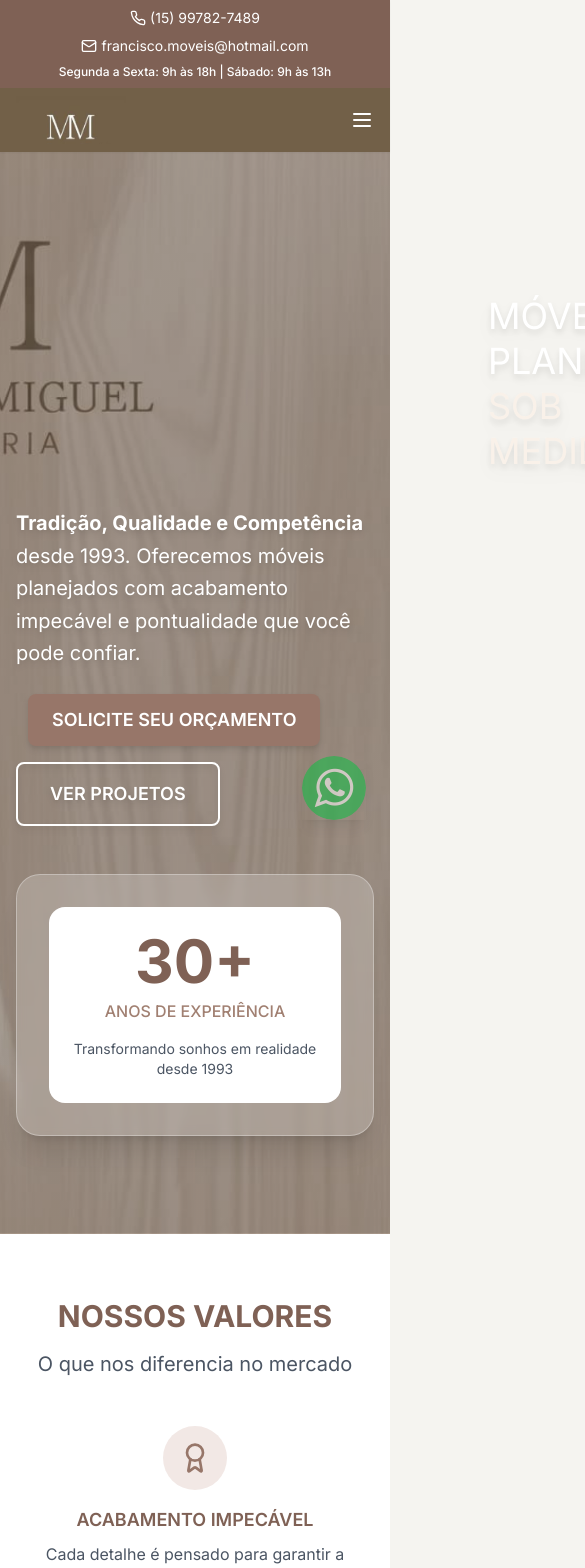
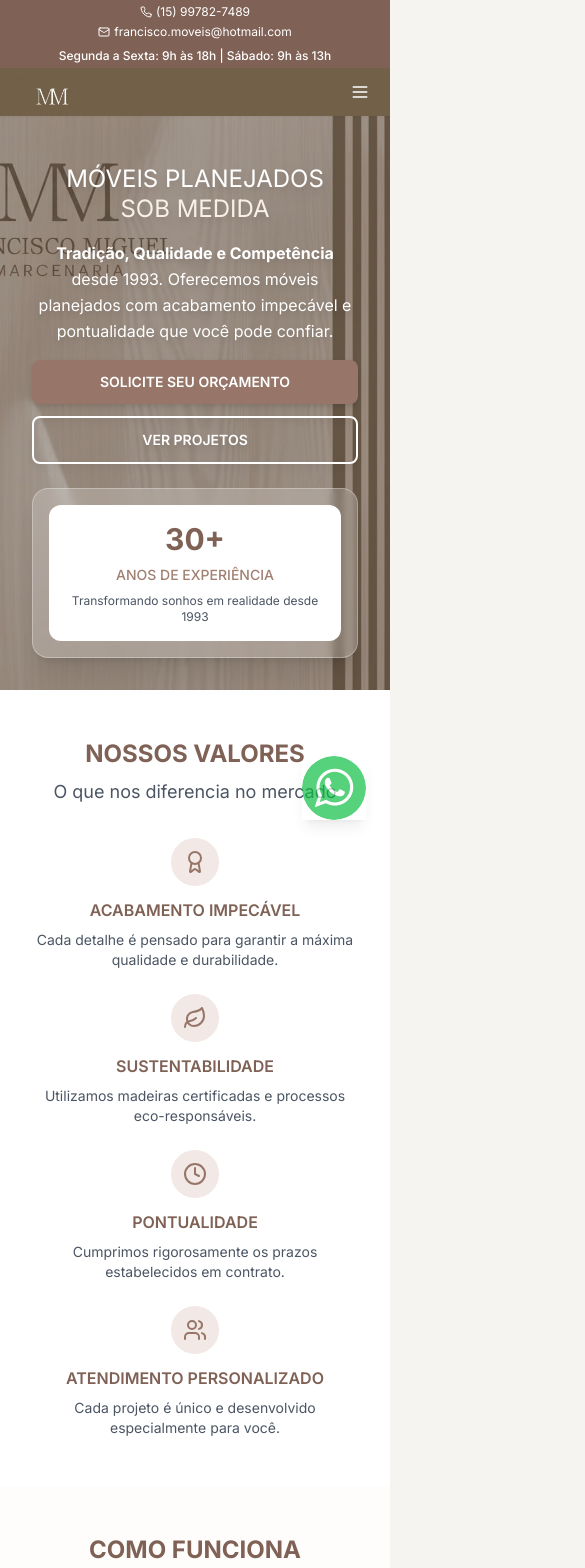
Before and after one commit to DevZipMateus/miguel-miguel-moveis-web, a React (Vite) app: page / in a window 390 px wide. Shown: the top 1568 px of the page, 585 px wide, since content can reach past the window. Built offline with nearby package versions, Linux system fonts and the light colour scheme.

Commit message:
Fix: Improve site responsiveness
Improve the site's responsiveness for both mobile and web across all screen sizes.

```diff
--- a/src/components/Header.tsx
+++ b/src/components/Header.tsx
@@ -1,3 +1,4 @@
+
 import { useState } from 'react';
 import { Menu, X, Phone, Mail } from 'lucide-react';
 import { Link, useLocation } from 'react-router-dom';
@@ -28,20 +29,20 @@ const Header = () => {
   return (
     <header className="bg-white shadow-sm relative z-50">
       {/* Top Bar */}
-      <div className="bg-brown-800 text-white py-2">
+      <div className="bg-brown-800 text-white py-1 sm:py-2">
         <div className="container-custom">
-          <div className="flex flex-col md:flex-row justify-between items-center text-sm gap-2">
-            <div className="flex flex-col sm:flex-row items-center gap-2 sm:gap-4">
-              <a href="tel:15997827489" className="flex items-center hover:text-beige-200 transition-colors whitespace-nowrap">
-                <Phone className="h-4 w-4 mr-1 flex-shrink-0" />
-                (15) 99782-7489
+          <div className="flex flex-col lg:flex-row justify-between items-center text-xs sm:text-sm gap-1 sm:gap-2">
+            <div className="flex flex-col sm:flex-row items-center gap-1 sm:gap-2 lg:gap-4 w-full lg:w-auto">
+              <a href="tel:15997827489" className="flex items-center hover:text-beige-200 transition-colors whitespace-nowrap text-center">
+                <Phone className="h-3 w-3 sm:h-4 sm:w-4 mr-1 flex-shrink-0" />
+                <span className="text-xs sm:text-sm">(15) 99782-7489</span>
               </a>
               <a href="mailto:francisco.moveis@hotmail.com" className="flex items-center hover:text-beige-200 transition-colors text-center">
-                <Mail className="h-4 w-4 mr-1 flex-shrink-0" />
-                <span className="break-all sm:break-normal">francisco.moveis@hotmail.com</span>
+                <Mail className="h-3 w-3 sm:h-4 sm:w-4 mr-1 flex-shrink-0" />
+                <span className="break-all sm:break-normal text-xs sm:text-sm">francisco.moveis@hotmail.com</span>
               </a>
             </div>
-            <div className="text-center text-xs sm:text-sm">
+            <div className="text-center text-xs lg:text-sm mt-1 lg:mt-0">
               <span className="font-medium">Segunda a Sexta: 9h às 18h | Sábado: 9h às 13h</span>
             </div>
           </div>
@@ -49,24 +50,24 @@ const Header = () => {
       </div>
 
       {/* Main Header */}
-      <div className="container-custom py-2" style={{ backgroundColor: '#726048' }}>
+      <div className="container-custom py-2 sm:py-3" style={{ backgroundColor: '#726048' }}>
         <div className="flex justify-between items-center">
           {/* Logo */}
           <Link to="/" className="flex items-center">
             <img
               src="/lovable-uploads/2d0424fe-e79a-40e9-8d10-7c37634db431.png"
               alt="Miguel & Miguel Marcenaria"
-              className="h-12 md:h-14 w-auto"
+              className="h-8 sm:h-10 md:h-12 lg:h-14 w-auto"
             />
           </Link>
 
           {/* Desktop Navigation */}
-          <nav className="hidden lg:flex space-x-8">
+          <nav className="hidden xl:flex space-x-4 2xl:space-x-8">
             {menuItems.map(item => (
               <Link
                 key={item.name}
                 to={item.path}
-                className={`font-medium transition-colors hover:text-white ${
+                className={`font-medium transition-colors hover:text-white text-sm 2xl:text-base ${
                   isActive(item.path) ? 'text-white border-b-2 border-white' : 'text-beige-100'
                 }`}
               >
@@ -80,27 +81,27 @@ const Header = () => {
             href="https://wa.me/5515997827489?text=Olá! Gostaria de solicitar um orçamento."
             target="_blank"
             rel="noopener noreferrer"
-            className="hidden md:inline-flex items-center hover:scale-105 transition-transform"
+            className="hidden lg:inline-flex items-center hover:scale-105 transition-transform"
           >
-            <span className="ml-2 bg-brown-700 text-white px-4 py-2 rounded-lg font-medium text-sm">
+            <span className="ml-2 bg-brown-700 text-white px-3 lg:px-4 py-2 lg:py-2 rounded-lg font-medium text-xs lg:text-sm xl:text-base">
               SOLICITE SEU ORÇAMENTO
             </span>
           </a>
 
           {/* Mobile Menu Button */}
-          <button className="lg:hidden text-white" onClick={() => setIsMenuOpen(!isMenuOpen)}>
-            {isMenuOpen ? <X className="h-6 w-6" /> : <Menu className="h-6 w-6" />}
+          <button className="xl:hidden text-white p-1" onClick={() => setIsMenuOpen(!isMenuOpen)}>
+            {isMenuOpen ? <X className="h-5 w-5 sm:h-6 sm:w-6" /> : <Menu className="h-5 w-5 sm:h-6 sm:w-6" />}
           </button>
         </div>
 
         {/* Mobile Navigation */}
         {isMenuOpen && (
-          <nav className="lg:hidden mt-4 pb-4 border-t border-white/20 pt-4">
+          <nav className="xl:hidden mt-4 pb-4 border-t border-white/20 pt-4">
             {menuItems.map(item => (
               <Link
                 key={item.name}
                 to={item.path}
-                className={`block py-2 font-medium transition-colors hover:text-white ${
+                className={`block py-2 font-medium transition-colors hover:text-white text-sm ${
                   isActive(item.path) ? 'text-white' : 'text-beige-100'
                 }`}
                 onClick={() => setIsMenuOpen(false)}
@@ -117,9 +118,9 @@ const Header = () => {
               <img
                 src="/lovable-uploads/a745f338-e488-40fb-815d-6c0c00289320.png"
                 alt="Solicite seu orçamento pelo WhatsApp"
-                className="h-12 w-12 rounded-full"
+                className="h-10 w-10 sm:h-12 sm:w-12 rounded-full"
               />
-              <span className="ml-2 bg-brown-700 text-white px-4 py-2 rounded-lg font-medium">
+              <span className="ml-2 bg-brown-700 text-white px-3 sm:px-4 py-2 rounded-lg font-medium text-sm">
                 SOLICITE SEU ORÇAMENTO
               </span>
             </a>
--- a/src/pages/Home.tsx
+++ b/src/pages/Home.tsx
@@ -1,5 +1,7 @@
+
 import { ArrowRight, Award, Clock, Leaf, Users, Check, Star } from 'lucide-react';
 import { Link } from 'react-router-dom';
+
 const Home = () => {
   const values = [{
     icon: Award,
@@ -18,6 +20,7 @@ const Home = () => {
     title: "ATENDIMENTO PERSONALIZADO",
     description: "Cada projeto é único e desenvolvido especialmente para você."
   }];
+
   const testimonials = [{
     name: "Maria Silva",
     text: "Excelente trabalho! A cozinha ficou perfeita, exatamente como imaginei.",
@@ -31,42 +34,53 @@ const Home = () => {
     text: "Móveis de altíssima qualidade. Estou muito satisfeita com o resultado.",
     rating: 5
   }];
-  return <div className="min-h-screen">
+
+  return (
+    <div className="min-h-screen">
       {/* Hero Section */}
-      <section className="relative bg-gradient-to-br from-beige-100 to-beige-200 pt-6" style={{
+      <section className="relative bg-gradient-to-br from-beige-100 to-beige-200 pt-4 sm:pt-6" style={{
         backgroundImage: `linear-gradient(rgba(0, 0, 0, 0.3), rgba(0, 0, 0, 0.3)), url('/lovable-uploads/873f0be9-1856-4415-9c80-3111b5e94d4b.png')`,
         backgroundSize: 'cover',
         backgroundPosition: 'center',
         backgroundRepeat: 'no-repeat'
       }}>
-        <div className="container-custom section-padding py-[98px]">
-          <div className="grid grid-cols-1 lg:grid-cols-2 gap-12 items-center">
-            <div className="space-y-6 animate-fade-in">
-              <h1 className="text-4xl lg:text-6xl text-white leading-tight drop-shadow-lg mx-[239px] px-[233px] my-[11px] py-[9px] md:text-6xl font-normal">
+        <div className="container-custom py-8 sm:py-12 md:py-16 lg:py-20 xl:py-24">
+          <div className="grid grid-cols-1 lg:grid-cols-2 gap-6 sm:gap-8 lg:gap-12 items-center">
+            <div className="space-y-4 sm:space-y-6 animate-fade-in text-center lg:text-left">
+              <h1 className="text-2xl sm:text-3xl md:text-4xl lg:text-5xl xl:text-6xl text-white leading-tight drop-shadow-lg font-normal">
                 MÓVEIS PLANEJADOS
                 <span className="block text-beige-200">SOB MEDIDA</span>
               </h1>
-              <p className="text-xl text-white leading-relaxed drop-shadow-md">
+              <p className="text-base sm:text-lg lg:text-xl text-white leading-relaxed drop-shadow-md px-4 lg:px-0">
                 <strong>Tradição, Qualidade e Competência</strong> desde 1993.
                 Oferecemos móveis planejados com acabamento impecável e pontualidade que você pode confiar.
               </p>
-              <div className="flex flex-col sm:flex-row gap-4 items-start">
-                <a href="https://wa.me/5515997827489?text=Olá! Gostaria de solicitar um orçamento." target="_blank" rel="noopener noreferrer" className="inline-flex items-center hover:scale-105 transition-transform">
-
-                  <span className="ml-3 bg-brown-700 text-white px-6 py-3 rounded-lg font-semibold text-lg drop-shadow-md">SOLICITE SEU ORÇAMENTO</span>
+              <div className="flex flex-col sm:flex-row gap-3 sm:gap-4 items-center lg:items-start px-4 lg:px-0">
+                <a
+                  href="https://wa.me/5515997827489?text=Olá! Gostaria de solicitar um orçamento."
+                  target="_blank"
+                  rel="noopener noreferrer"
+                  className="inline-flex items-center hover:scale-105 transition-transform w-full sm:w-auto justify-center"
+                >
+                  <span className="bg-brown-700 text-white px-4 sm:px-6 py-3 lg:py-3 rounded-lg font-semibold text-sm sm:text-base lg:text-lg drop-shadow-md w-full sm:w-auto text-center">
+                    SOLICITE SEU ORÇAMENTO
+                  </span>
                 </a>
-                <Link to="/projetos" className="border-2 border-white text-white px-8 py-4 rounded-lg hover:bg-white hover:text-brown-700 transition-colors font-semibold text-lg inline-flex items-center justify-center drop-shadow-md">
+                <Link
+                  to="/projetos"
+                  className="border-2 border-white text-white px-6 sm:px-8 py-3 lg:py-4 rounded-lg hover:bg-white hover:text-brown-700 transition-colors font-semibold text-sm sm:text-base lg:text-lg inline-flex items-center justify-center drop-shadow-md w-full sm:w-auto"
+                >
                   VER PROJETOS
                 </Link>
               </div>
             </div>
 
-            <div className="relative">
-              <div className="bg-white/20 backdrop-blur-sm rounded-3xl p-8 shadow-xl border border-white/30">
-                <div className="bg-white rounded-2xl p-6 text-center">
-                  <div className="text-6xl font-bold text-brown-800 mb-2">30+</div>
-                  <div className="text-brown-600 font-medium">ANOS DE EXPERIÊNCIA</div>
-                  <div className="mt-4 text-sm text-gray-600">
+            <div className="relative px-4 lg:px-0">
+              <div className="bg-white/20 backdrop-blur-sm rounded-2xl sm:rounded-3xl p-4 sm:p-6 lg:p-8 shadow-xl border border-white/30">
+                <div className="bg-white rounded-xl sm:rounded-2xl p-4 sm:p-6 text-center">
+                  <div className="text-3xl sm:text-4xl lg:text-5xl xl:text-6xl font-bold text-brown-800 mb-2">30+</div>
+                  <div className="text-brown-600 font-medium text-sm sm:text-base">ANOS DE EXPERIÊNCIA</div>
+                  <div className="mt-2 sm:mt-4 text-xs sm:text-sm text-gray-600">
                     Transformando sonhos em realidade desde 1993
                   </div>
                 </div>
@@ -77,169 +91,201 @@ const Home = () => {
       </section>
 
       {/* Valores da Marca */}
-      <section className="section-padding bg-white">
+      <section className="py-12 sm:py-16 lg:py-20 xl:py-24 bg-white">
         <div className="container-custom">
-          <div className="text-center mb-12">
-            <h2 className="text-3xl md:text-4xl font-bold text-brown-800 mb-4">
+          <div className="text-center mb-8 sm:mb-12 px-4 lg:px-0">
+            <h2 className="text-2xl sm:text-3xl lg:text-4xl font-bold text-brown-800 mb-2 sm:mb-4">
               NOSSOS VALORES
             </h2>
-            <p className="text-xl text-gray-600">
+            <p className="text-lg sm:text-xl text-gray-600">
               O que nos diferencia no mercado
             </p>
           </div>
 
-          <div className="grid grid-cols-1 md:grid-cols-2 lg:grid-cols-4 gap-8">
+          <div className="grid grid-cols-1 sm:grid-cols-2 lg:grid-cols-4 gap-6 sm:gap-8 px-4 lg:px-0">
             {values.map((value, index) => {
               const IconComponent = value.icon;
-            return <div key={index} className="text-center">
-                  <div className="bg-brown-100 w-16 h-16 rounded-full flex items-center justify-center mx-auto mb-4">
-                    <IconComponent className="h-8 w-8 text-brown-700" />
+              return (
+                <div key={index} className="text-center">
+                  <div className="bg-brown-100 w-12 h-12 sm:w-16 sm:h-16 rounded-full flex items-center justify-center mx-auto mb-3 sm:mb-4">
+                    <IconComponent className="h-6 w-6 sm:h-8 sm:w-8 text-brown-700" />
                   </div>
-                  <h3 className="text-lg font-semibold text-brown-800 mb-2">
+                  <h3 className="text-base sm:text-lg font-semibold text-brown-800 mb-2">
                     {value.title}
                   </h3>
-                  <p className="text-gray-600">
+                  <p className="text-sm sm:text-base text-gray-600">
                     {value.description}
                   </p>
-                </div>;
+                </div>
+              );
             })}
           </div>
         </div>
       </section>
 
       {/* Como Funciona - Preview */}
-      <section className="section-padding bg-beige-50">
+      <section className="py-12 sm:py-16 lg:py-20 xl:py-24 bg-beige-50">
         <div className="container-custom">
-          <div className="text-center mb-12">
-            <h2 className="text-3xl md:text-4xl font-bold text-brown-800 mb-4">
+          <div className="text-center mb-8 sm:mb-12 px-4 lg:px-0">
+            <h2 className="text-2xl sm:text-3xl lg:text-4xl font-bold text-brown-800 mb-2 sm:mb-4">
               COMO FUNCIONA
             </h2>
-            <p className="text-xl text-gray-600 mb-8">
+            <p className="text-lg sm:text-xl text-gray-600 mb-6 sm:mb-8">
               5 etapas simples para ter o móvel dos seus sonhos
             </p>
           </div>
 
-          <div className="grid grid-cols-1 md:grid-cols-3 lg:grid-cols-5 gap-6 mb-8">
-            {["Escolha o Ambiente", "Descreva seu Projeto", "Informe as Medidas", "Aprovação e Execução", "Entrega e Instalação"].map((step, index) => <div key={index} className="text-center">
-                <div className="bg-brown-700 text-white w-12 h-12 rounded-full flex items-center justify-center text-xl font-bold mx-auto mb-3">
+          <div className="grid grid-cols-1 sm:grid-cols-2 md:grid-cols-3 lg:grid-cols-5 gap-4 sm:gap-6 mb-6 sm:mb-8 px-4 lg:px-0">
+            {["Escolha o Ambiente", "Descreva seu Projeto", "Informe as Medidas", "Aprovação e Execução", "Entrega e Instalação"].map((step, index) => (
+              <div key={index} className="text-center">
+                <div className="bg-brown-700 text-white w-10 h-10 sm:w-12 sm:h-12 rounded-full flex items-center justify-center text-lg sm:text-xl font-bold mx-auto mb-2 sm:mb-3">
                   {index + 1}
                 </div>
-                <h3 className="font-semibold text-brown-800 text-sm">
+                <h3 className="font-semibold text-brown-800 text-xs sm:text-sm leading-tight">
                   {step}
                 </h3>
-              </div>)}
+              </div>
+            ))}
           </div>
 
-          <div className="text-center">
-            <Link to="/etapas" className="bg-brown-700 text-white px-8 py-4 rounded-lg hover:bg-brown-800 transition-colors font-semibold inline-flex items-center">
+          <div className="text-center px-4 lg:px-0">
+            <Link
+              to="/etapas"
+              className="bg-brown-700 text-white px-6 sm:px-8 py-3 sm:py-4 rounded-lg hover:bg-brown-800 transition-colors font-semibold inline-flex items-center text-sm sm:text-base"
+            >
               CONHEÇA TODAS AS ETAPAS
-              <ArrowRight className="ml-2 h-5 w-5" />
+              <ArrowRight className="ml-2 h-4 w-4 sm:h-5 sm:w-5" />
             </Link>
           </div>
         </div>
       </section>
 
       {/* Projetos em Destaque */}
-      <section className="section-padding bg-white">
+      <section className="py-12 sm:py-16 lg:py-20 xl:py-24 bg-white">
         <div className="container-custom">
-          <div className="text-center mb-12">
-            <h2 className="text-3xl md:text-4xl font-bold text-brown-800 mb-4">
+          <div className="text-center mb-8 sm:mb-12 px-4 lg:px-0">
+            <h2 className="text-2xl sm:text-3xl lg:text-4xl font-bold text-brown-800 mb-2 sm:mb-4">
               PROJETOS EM DESTAQUE
             </h2>
-            <p className="text-xl text-gray-600">
+            <p className="text-lg sm:text-xl text-gray-600">
               Conheça alguns dos nossos trabalhos mais recentes
             </p>
           </div>
 
-          <div className="grid grid-cols-1 md:grid-cols-3 gap-8 mb-8">
-            {/* Cozinhas - com imagem real */}
+          <div className="grid grid-cols-1 md:grid-cols-2 lg:grid-cols-3 gap-6 sm:gap-8 mb-6 sm:mb-8 px-4 lg:px-0">
+            {/* Cozinhas */}
             <div className="group cursor-pointer">
-              <div className="h-64 rounded-lg mb-4 overflow-hidden">
-                <img src="/lovable-uploads/b12043e8-c245-4b3c-88af-79641041a98a.png" alt="Cozinha planejada moderna com bancada preta e armários verdes" className="w-full h-full object-cover group-hover:scale-105 transition-transform duration-300" />
+              <div className="h-48 sm:h-56 lg:h-64 rounded-lg mb-3 sm:mb-4 overflow-hidden">
+                <img
+                  src="/lovable-uploads/b12043e8-c245-4b3c-88af-79641041a98a.png"
+                  alt="Cozinha planejada moderna com bancada preta e armários verdes"
+                  className="w-full h-full object-cover group-hover:scale-105 transition-transform duration-300"
+                />
               </div>
-              <h3 className="text-xl font-semibold text-brown-800 mb-2">
+              <h3 className="text-lg sm:text-xl font-semibold text-brown-800 mb-1 sm:mb-2">
                 Cozinhas
               </h3>
-              <p className="text-gray-600">Projetos funcionais e elegantes</p>
+              <p className="text-sm sm:text-base text-gray-600">Projetos funcionais e elegantes</p>
             </div>
 
-            {/* Quartos - com imagem real */}
+            {/* Quartos */}
             <div className="group cursor-pointer">
-              <div className="h-64 rounded-lg mb-4 overflow-hidden">
-                <img src="/lovable-uploads/ad992950-fb43-4a78-808f-fc1f4b3dde64.png" alt="Closet planejado branco com prateleiras, gavetas e cabideiro" className="w-full h-full object-cover group-hover:scale-105 transition-transform duration-300" />
+              <div className="h-48 sm:h-56 lg:h-64 rounded-lg mb-3 sm:mb-4 overflow-hidden">
+                <img
+                  src="/lovable-uploads/ad992950-fb43-4a78-808f-fc1f4b3dde64.png"
+                  alt="Closet planejado branco com prateleiras, gavetas e cabideiro"
+                  className="w-full h-full object-cover group-hover:scale-105 transition-transform duration-300"
+                />
               </div>
-              <h3 className="text-xl font-semibold text-brown-800 mb-2">
+              <h3 className="text-lg sm:text-xl font-semibold text-brown-800 mb-1 sm:mb-2">
                 Quartos
               </h3>
-              <p className="text-gray-600">Ambientes aconchegantes e organizados</p>
+              <p className="text-sm sm:text-base text-gray-600">Ambientes aconchegantes e organizados</p>
             </div>
 
-            {/* Living - com imagem real */}
-            <div className="group cursor-pointer">
-              <div className="h-64 rounded-lg mb-4 overflow-hidden">
-                <img src="/lovable-uploads/9f182d5b-7fe1-4305-902a-77b601d04e19.png" alt="Living moderno integrado com cozinha, mesa de jantar e área de estar" className="w-full h-full object-cover group-hover:scale-105 transition-transform duration-300" />
+            {/* Living */}
+            <div className="group cursor-pointer md:col-span-2 lg:col-span-1">
+              <div className="h-48 sm:h-56 lg:h-64 rounded-lg mb-3 sm:mb-4 overflow-hidden">
+                <img
+                  src="/lovable-uploads/9f182d5b-7fe1-4305-902a-77b601d04e19.png"
+                  alt="Living moderno integrado com cozinha, mesa de jantar e área de estar"
+                  className="w-full h-full object-cover group-hover:scale-105 transition-transform duration-300"
+                />
               </div>
-              <h3 className="text-xl font-semibold text-brown-800 mb-2">
+              <h3 className="text-lg sm:text-xl font-semibold text-brown-800 mb-1 sm:mb-2">
                 Living
               </h3>
-              <p className="text-gray-600">Espaços integrados e modernos</p>
+              <p className="text-sm sm:text-base text-gray-600">Espaços integrados e modernos</p>
             </div>
           </div>
 
-          <div className="text-center">
-            <Link to="/projetos" className="bg-brown-700 text-white px-8 py-4 rounded-lg hover:bg-brown-800 transition-colors font-semibold inline-flex items-center">
+          <div className="text-center px-4 lg:px-0">
+            <Link
+              to="/projetos"
+              className="bg-brown-700 text-white px-6 sm:px-8 py-3 sm:py-4 rounded-lg hover:bg-brown-800 transition-colors font-semibold inline-flex items-center text-sm sm:text-base"
+            >
               VER TODOS OS PROJETOS
-              <ArrowRight className="ml-2 h-5 w-5" />
+              <ArrowRight className="ml-2 h-4 w-4 sm:h-5 sm:w-5" />
             </Link>
           </div>
         </div>
       </section>
 
       {/* Depoimentos */}
-      <section className="section-padding bg-beige-50">
+      <section className="py-12 sm:py-16 lg:py-20 xl:py-24 bg-beige-50">
         <div className="container-custom">
-          <div className="text-center mb-12">
-            <h2 className="text-3xl md:text-4xl font-bold text-brown-800 mb-4">
+          <div className="text-center mb-8 sm:mb-12 px-4 lg:px-0">
+            <h2 className="text-2xl sm:text-3xl lg:text-4xl font-bold text-brown-800 mb-2 sm:mb-4">
               O QUE NOSSOS CLIENTES DIZEM
             </h2>
-            <p className="text-xl text-gray-600">
+            <p className="text-lg sm:text-xl text-gray-600">
               A satisfação dos nossos clientes é nossa maior conquista
             </p>
           </div>
 
-          <div className="grid grid-cols-1 md:grid-cols-3 gap-8">
-            {testimonials.map((testimonial, index) => <div key={index} className="bg-white p-6 rounded-lg shadow-md">
-                <div className="flex mb-4">
-                  {[...Array(testimonial.rating)].map((_, i) => <Star key={i} className="h-5 w-5 text-yellow-400 fill-current" />)}
+          <div className="grid grid-cols-1 md:grid-cols-2 lg:grid-cols-3 gap-6 sm:gap-8 px-4 lg:px-0">
+            {testimonials.map((testimonial, index) => (
+              <div key={index} className="bg-white p-4 sm:p-6 rounded-lg shadow-md">
+                <div className="flex mb-3 sm:mb-4">
+                  {[...Array(testimonial.rating)].map((_, i) => (
+                    <Star key={i} className="h-4 w-4 sm:h-5 sm:w-5 text-yellow-400 fill-current" />
+                  ))}
                 </div>
-                <p className="text-gray-600 mb-4 italic">
+                <p className="text-sm sm:text-base text-gray-600 mb-3 sm:mb-4 italic leading-relaxed">
                   "{testimonial.text}"
                 </p>
-                <div className="font-semibold text-brown-800">
+                <div className="font-semibold text-brown-800 text-sm sm:text-base">
                   {testimonial.name}
                 </div>
-              </div>)}
+              </div>
+            ))}
           </div>
         </div>
       </section>
 
       {/* CTA Final */}
-      <section className="section-padding bg-brown-800 text-white">
-        <div className="container-custom text-center">
-          <h2 className="text-3xl md:text-4xl font-bold mb-4">
+      <section className="py-12 sm:py-16 lg:py-20 xl:py-24 bg-brown-800 text-white">
+        <div className="container-custom text-center px-4 lg:px-0">
+          <h2 className="text-2xl sm:text-3xl lg:text-4xl font-bold mb-2 sm:mb-4">
             PRONTO PARA TRANSFORMAR SEU ESPAÇO?
           </h2>
-          <p className="text-xl text-beige-200 mb-8 max-w-2xl mx-auto">
+          <p className="text-base sm:text-lg lg:text-xl text-beige-200 mb-6 sm:mb-8 max-w-2xl mx-auto leading-relaxed">
             Entre em contato conosco e descubra como podemos criar o móvel perfeito para sua casa
           </p>
-          <a href="https://wa.me/5515997827489?text=Olá! Gostaria de solicitar um orçamento." target="_blank" rel="noopener noreferrer" className="inline-flex items-center hover:scale-105 transition-transform">
-
-            <span className="ml-3 bg-beige-500 text-brown-800 px-6 py-3 rounded-lg font-semibold text-lg">
+          <a
+            href="https://wa.me/5515997827489?text=Olá! Gostaria de solicitar um orçamento."
+            target="_blank"
+            rel="noopener noreferrer"
+            className="inline-flex items-center hover:scale-105 transition-transform"
+          >
+            <span className="bg-beige-500 text-brown-800 px-4 sm:px-6 py-3 rounded-lg font-semibold text-sm sm:text-base lg:text-lg">
               FALE CONOSCO AGORA
             </span>
           </a>
         </div>
       </section>
-    </div>;
+    </div>
+  );
 };
+
 export default Home;
```
Lines whose indentation alone changed are shown as unchanged.
